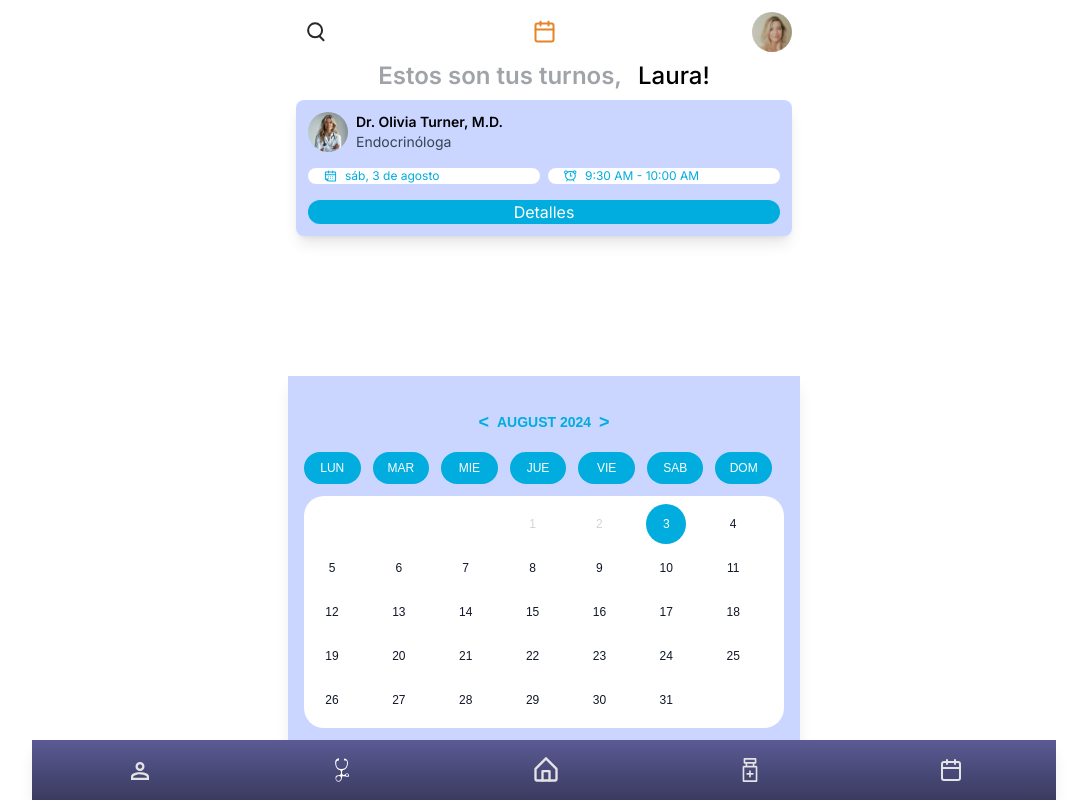
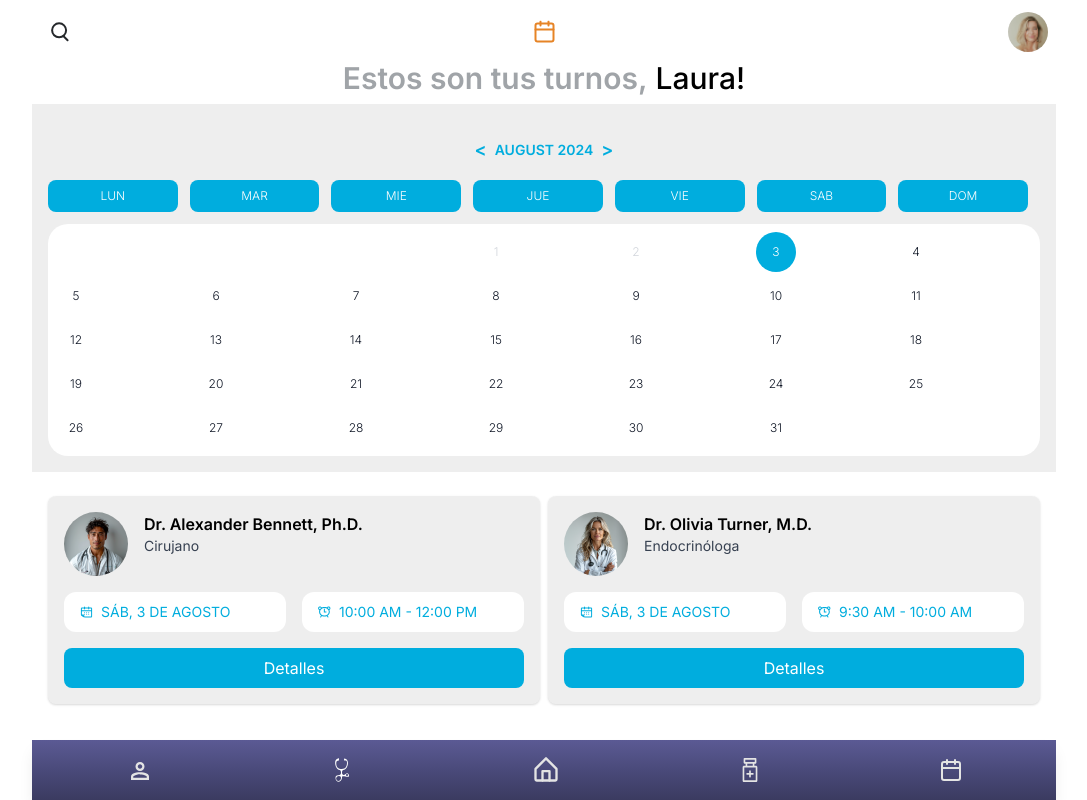
Before and after one commit to No-Country-simulation/h1-15-python-react, a React (Vite) app in the folder Frontend/: page /patient/schedule in a window 1280 px wide. Shown: the whole page, without its empty margins (96-1183 px from the left). Built offline with nearby package versions, Linux system fonts and the light colour scheme; sample sign-in values are in the browser's storage.

Commit message:
refactor: schedule page

```diff
--- a/Frontend/src/components/Calendar/Calendar.jsx
+++ b/Frontend/src/components/Calendar/Calendar.jsx
@@ -1,3 +1,4 @@
+/* eslint-disable react/prop-types */
 import { useState } from "react";
 
 const Calendar = ({ onDateClick }) => {
@@ -73,8 +74,8 @@ const Calendar = ({ onDateClick }) => {
   const dates = getDates();
 
   return (
-    <div className="max-w-lg mx-auto fixed bottom-0 left-0 right-0 shadow-lg z-40 font-spartan bg-[#CAD6FF] p-4 mb-14">
-      <header className="flex items-center justify-center bg-[#CAD6FF] text-[#00ADDE] py-4 gap-2">
+    <div className="bg-[#0001] p-4">
+      <header className="flex items-center justify-center text-[#00ADDE] py-4 gap-2">
         <button onClick={handlePrevMonth} className="text-lg font-semibold">
           &lt;
         </button>
@@ -88,11 +89,11 @@ const Calendar = ({ onDateClick }) => {
           &gt;
         </button>
       </header>
-      <div className="grid grid-cols-7 text-center bg-[#CAD6FF] text-[#00ADDE] font-light pb-3">
+      <div className="grid grid-cols-7 text-center text-[#00ADDE] font-light pb-3">
         {daysOfWeek.map((day) => (
           <div
             key={day}
-            className="text-white bg-[#00ADDE] rounded-[18px] mr-3 text-xs p-2 font-light"
+            className="text-white bg-[#00ADDE] rounded-lg mr-3 text-xs p-2 font-light"
           >
             {day}
           </div>
--- a/Frontend/src/components/Cards/CardSchedule.jsx
+++ /dev/null
@@ -1,45 +0,0 @@
-import { useNavigate } from 'react-router-dom';
-import Icon from '../Icon/Icon';
-
-// eslint-disable-next-line react/prop-types
-const CardSchedule = ({ profileImage, name, specialty, date, timeRange, id }) => {
-  const navigate = useNavigate();
-
-  const handleDetailsClick = () => {
-    navigate(`/patient/schedule/details/${id}`);
-  };
-
-  return (
-    <div className="grid bg-Justina_9 rounded-lg shadow-lg p-3 gap-4 h-max-[150px]">
-      <div className="flex items-start space-x-2">
-        <img
-          src={profileImage}
-          alt={`${name}'s profile`}
-          className="w-10 h-10 rounded-full object-cover"
-        />
-        <div className="flex flex-col justify-center">
-          <span className="text-sm font-semibold">{name}</span>
-          <span className="text-sm text-gray-700">{specialty}</span>
-        </div>
-      </div>
-      <div className="flex justify-between gap-2">
-        <div className="flex-1 flex items-center bg-white text-Justina_8 px-4 rounded-xl gap-2 text-xs">
-          <Icon name="calendarSkyblue" />
-          <p>{date}</p>
-        </div>
-        <div className="flex-1 flex items-center bg-white text-Justina_8 px-4 rounded-xl gap-2 text-xs">
-          <Icon name="clock" />
-          <p>{timeRange}</p>
-        </div>
-      </div>
-      <button
-        className="w-full bg-Justina_8 text-white rounded-[18px] max-h-[27px] focus:outline-none"
-        onClick={handleDetailsClick}
-      >
-        <p>Detalles</p>
-      </button>
-    </div>
-  );
-};
-
-export default CardSchedule;
--- a/Frontend/src/components/Profile/Profile.jsx
+++ b/Frontend/src/components/Profile/Profile.jsx
@@ -22,9 +22,9 @@ const Profile = ({ icon_name, greeting, photo, patientName }) => {
           </>
         )}
       </div>
-      <h1 className="font-semibold text-2xl mt-2 text-center text-[#A0A4A8]">
+      <h1 className="font-semibold text-lg md:text-3xl mt-2 text-center text-[#A0A4A8]">
         {greeting}
-        <span className="ml-4 font-medium text-2xl text-black ">
+        <span className="ml-1 md:ml-2 font-medium text-lg md:text-3xl text-black ">
           {patientName}
         </span>
       </h1>
--- a/Frontend/src/data/patientDataSchedule.json
+++ b/Frontend/src/data/patientDataSchedule.json
@@ -14,7 +14,7 @@
     "profileImage": "/doc2.png",
     "name": "Dr. Alexander Bennett, Ph.D.",
     "specialty": "Cirujano",
-    "date": "vie, 2 de agosto",
+    "date": "sáb, 3 de agosto",
     "timeRange": "10:00 AM - 12:00 PM",
     "reason": "Evaluación preoperatoria",
     "reasonDescription": "Consulta para discutir los detalles y riesgos de la cirugía programada."
--- a/Frontend/src/pages/Patient/Profile/PatientProfile.jsx
+++ b/Frontend/src/pages/Patient/Profile/PatientProfile.jsx
@@ -4,7 +4,7 @@ import patientData from "../../../data/PatientProfile.json";
 
 const PatientProfile = () => {
   return (
-    <section className="grid max-w-lg w-full mx-auto p-2">
+    <section className="grid max-w-screen-lg w-full mx-auto p-2">
       <section>
         <BackButton />
       </section>
--- /dev/null
+++ b/Frontend/src/pages/Patient/Schedule/CardSchedule.jsx
@@ -0,0 +1,56 @@
+/* eslint-disable react/prop-types */
+import { useNavigate } from "react-router-dom";
+import Icon from "../../../components/Icon/Icon";
+
+const CardSchedule = ({
+  profileImage,
+  name,
+  specialty,
+  date,
+  timeRange,
+  id,
+}) => {
+  const navigate = useNavigate();
+
+  const handleDetailsClick = () => {
+    navigate(`/patient/schedule/details/${id}`);
+  };
+
+  return (
+    <div className="grid bg-[#0001] shadow-card-shadow rounded-lg p-4 gap-4 h-auto w-full md:max-w-lg">
+      <div className="flex items-start space-x-3 md:space-x-4">
+        <img
+          src={profileImage}
+          alt={`${name}'s profile`}
+          className="w-12 h-12 md:w-16 md:h-16 rounded-full object-cover"
+        />
+        <div className="flex flex-col justify-center">
+          <span className="text-sm md:text-base font-semibold">{name}</span>
+          <span className="text-xs md:text-sm text-gray-700">{specialty}</span>
+        </div>
+      </div>
+
+      <div className="flex flex-wrap gap-1 md:gap-4">
+  <div className="flex-1 flex items-center bg-white text-Justina_8 px-2 md:px-4 py-1 rounded-xl gap-2 text-xs md:text-sm min-h-[40px] flex-shrink-0 whitespace-nowrap overflow-hidden uppercase">
+    <Icon name="calendarSkyblue" />
+    <p className="truncate">{date}</p>
+  </div>
+  <div className="flex-1 flex items-center bg-white text-Justina_8 px-2 md:px-4 py-1 rounded-xl gap-2 text-xs md:text-sm min-h-[40px] flex-shrink-0 whitespace-nowrap overflow-hidden">
+    <Icon name="clock" />
+    <p className="truncate">{timeRange}</p>
+  </div>
+</div>
+
+
+
+      <button
+        className="w-full h-[40px] bg-Justina_8 text-white rounded-lg py-1 text-sm md:text-base focus:outline-none"
+        onClick={handleDetailsClick}
+      >
+        <p>Detalles</p>
+      </button>
+    </div>
+  );
+};
+
+export default CardSchedule;
--- a/Frontend/src/pages/Patient/Schedule/Schedule.jsx
+++ b/Frontend/src/pages/Patient/Schedule/Schedule.jsx
@@ -1,9 +1,9 @@
 import { useEffect, useState } from "react";
 import Calendar from "../../../components/Calendar/Calendar";
-import CardSchedule from "../../../components/Cards/CardSchedule";
 import FooterNav from "../../../components/FooterNav/FooterNav";
 import Profile from "../../../components/Profile/Profile";
 import data from "../../../data/patientDataSchedule.json";
+import CardSchedule from "./CardSchedule";
 
 const Schedule = () => {
   const [schedules, setSchedules] = useState([]);
@@ -40,15 +40,21 @@ const Schedule = () => {
   }
 
   return (
-    <div className="max-w-lg mx-auto flex flex-col min-h-screen pb-16">
+    <div className="max-w-screen-lg mx-auto flex flex-col min-h-screen">
       <Profile
         icon_name="calendarOrange"
         greeting="Estos son tus turnos,"
         patientName="Laura!"
         photo="/Bung1.png"
       />
-      <section className="flex flex-col space-y-[18px] px-2 pb-[420px]">
-        {filteredSchedules && filteredSchedules.length > 0 ? (
+
+      {/* Calendario fijo en la parte superior */}
+      <section className="sticky top-0 z-10 bg-[#fff]">
+          <Calendar onDateClick={handleDateClick} />
+      </section>
+
+      <section className="grid md:grid-cols-2 gap-2 px-4 py-6 pb-20">
+        {filteredSchedules.length > 0 ? (
           filteredSchedules.map((schedule) => (
             <CardSchedule
               key={schedule.id}
@@ -61,13 +67,12 @@ const Schedule = () => {
             />
           ))
         ) : (
-          <p className="text-center mt-5">No tienes citas pendientes para esta fecha</p>
+          <p className="col-span-2 text-center text-gray-500">
+            No tienes citas pendientes para esta fecha
+          </p>
         )}
       </section>
 
-      <section className="bg-Justina_9 pb-4">
-        <Calendar onDateClick={handleDateClick} />
-      </section>
       <FooterNav />
     </div>
   );
```
